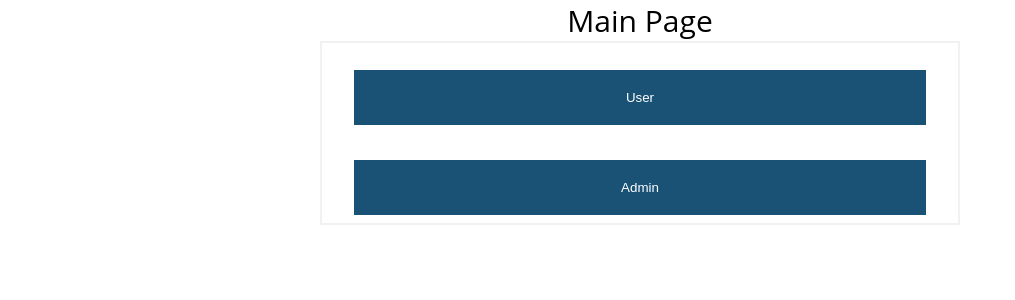
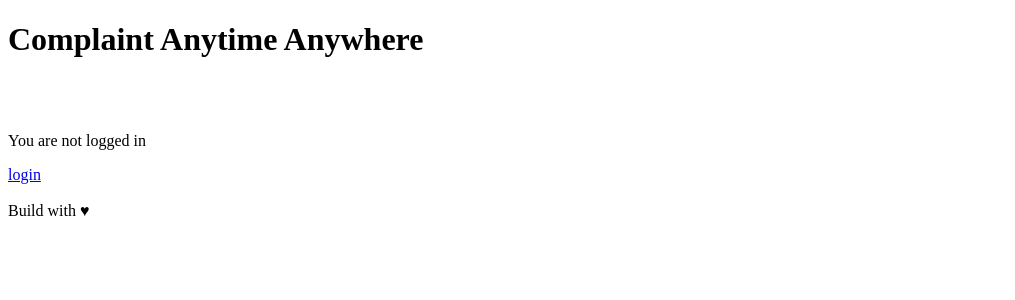
Before and after one commit to vasukataria/H-ComplaintAnywhereAnytime, a Django app: page / in a window 1280 px wide. Shown: the top 300 px of the page, without its empty margins (0-1015 px from the left). Run offline with Django 3.2, Linux system fonts and the light colour scheme.

Commit message:
Update login etc

```diff
--- a/CAAT/urls.py
+++ b/CAAT/urls.py
@@ -17,8 +17,9 @@ from . import views
 url_patterns = [
     re_path('^$', views.front, name='front'),
     re_path(r'^signUp/$', views.signUp, name='signUp'),
-    re_path(r'^login/$', views.login, name='login'),
-    re_path(r'^logout/$', views.logout, name='logout'),
+    re_path(r'^home/$', views.Home.as_view(), name='home'),
+    # re_path(r'^login/$', views.login, name='login'),
+    # re_path(r'^logout/$', views.logout, name='logout'),
 
     # GET /complaints/ - Get all complaints
     # POST /complaints/ - Create new complaint
--- a/CAAT/views.py
+++ b/CAAT/views.py
@@ -1,3 +1,5 @@
+from django.contrib.auth.decorators import login_required
+from django.contrib.auth.mixins import LoginRequiredMixin
 from django.shortcuts import render, redirect, get_object_or_404
 from django.contrib import messages
 from django.urls import reverse
@@ -12,25 +14,25 @@ def front(request):
     return render (request,"front.html")
 
 
-def login(request):
-    if request.method =='POST':
-        #import ipdb; ipdb.set_trace()
-        rollNo = request.POST['rollNo']
-        #rollNo = request.POST['rollNo']
-        password = request.POST['password']
-
-        #import ipdb; ipdb.set_trace()
-        user = auth.authenticate(username=rollNo,password=password)
-
-        if user is not None:
-            auth.login(request, user)
-            return redirect("complaints")
-        else:
-            messages.info(request,'invalid')
-            return redirect("login")
-
-    else:
-        return render(request,"login.html")
+# def login(request):
+#     if request.method =='POST':
+#         #import ipdb; ipdb.set_trace()
+#         rollNo = request.POST['rollNo']
+#         #rollNo = request.POST['rollNo']
+#         password = request.POST['password']
+#
+#         #import ipdb; ipdb.set_trace()
+#         user = auth.authenticate(username=rollNo,password=password)
+#
+#         if user is not None:
+#             auth.login(request, user)
+#             return redirect("complaints")
+#         else:
+#             messages.info(request,'invalid')
+#             return redirect("login")
+#
+#     else:
+#         return render(request,"login.html")
 
 
 def signUp(request):
@@ -80,6 +82,7 @@ def signUp(request):
     return render(request,"signUp.html",context)
 
 
+@login_required()
 def list(request):
     if request.method == 'GET':
         complaints = Complaints.objects.all()
@@ -184,14 +187,14 @@ def logout(request):
     auth.logout(request)
     return redirect('/')
 
-class NewComplaint(View):
+class NewComplaint(LoginRequiredMixin, View):
     def get(self, request):
         context = {
             'complaint_types': Complaints.COMPLAINTS_TYPES
         }
         return render(request, 'create_complaint.html', context=context)
 
-class ComplaintListCreateView(View):
+class ComplaintListCreateView(LoginRequiredMixin, View):
 
     def get(self, request):
         print("Get all complaints from database")
@@ -228,7 +231,7 @@ class ComplaintListCreateView(View):
         # return redirect(reverse('complaint-detail'), kwargs={'pk': new_complaint.id})
 
 
-class ComplaintsDetailView(View):
+class ComplaintsDetailView(LoginRequiredMixin, View):
     def get(self, request, pk=None):
         print("Querying a single complaint with id {} from database".format(pk))
         # Query complaint from database. Raise 404 if complaint is not found.
@@ -236,9 +239,9 @@ class ComplaintsDetailView(View):
         return render(request, 'complaint_detail.html', context={'complaint': complaint})
 
 
-class MyComplaints(View):
+class MyComplaints(LoginRequiredMixin, View):
     def get(self, request):
-        complaints = Complaints.objects.all().order_by('-created_at')
+        complaints = Complaints.objects.filter(user=request.user).order_by('-created_at')
         count = Complaints.objects.count()
         context = {
             'complaints': complaints,
@@ -246,3 +249,33 @@ class MyComplaints(View):
         }
 
         return render(request, 'list.html', context)
+
+
+class WorkerHome(LoginRequiredMixin, View):
+    def get(self, request):
+        complaints = Complaints.objects.filter(type=request.user).order_by('-created_at')
+        count = Complaints.objects.count()
+        context = {
+            'complaints': complaints,
+            'count':count
+        }
+
+        return render(request, 'worker-home.html', context)
+
+
+class Home(LoginRequiredMixin, View):
+    def get(self, request):
+        if request.user.profile.type == 'STUDENT':
+            # Get complaints submitted by user
+            complaints = Complaints.objects.filter(user=request.user).order_by('-created_at')
+        else:
+            # Get compalints registered against the user (Electrician, Carpenter etc.)
+            complaints = Complaints.objects.filter(type=request.user.profile.can_workon()).order_by('-created_at')
+
+        context = {
+            'complaints': complaints,
+            'count': complaints.count(),
+            'user_type': request.user.profile.type
+        }
+
+        return render(request, 'home.html', context)
--- a/mainApp/settings.py
+++ b/mainApp/settings.py
@@ -136,3 +136,5 @@ MEDIA_URL ='/media/'
 MEDIA_ROOT = os.path.join(BASE_DIR,'media')
 
 ADMIN_SITE_TITLE = "dsgd"
+# LOGIN_URL='/login/'
+LOGIN_REDIRECT_URL = '/home/'
--- a/mainApp/urls.py
+++ b/mainApp/urls.py
@@ -26,4 +26,5 @@ admin.site.site_title = _("CAA Admin")
 urlpatterns = [
     path("",include(url_patterns)),
     path('admin/', admin.site.urls),
+    path('accounts/', include('django.contrib.auth.urls')),
 ]#+ static(settings.MEDIA_URL, document_root=settings.MEDIA_ROOT)
--- a/templates/front.html
+++ b/templates/front.html
@@ -1,78 +1,10 @@
-<!DOCTYPE html>
-<html>
-<head>
-    <meta charset="utf-8">
-    <meta http-equiv ='X-UA-Compatible' content='IE=edge'>
-    <title>  </title>
-    <meta name='viewport' content='width=device-width, initial-scale=1'>
-    <link rel='stylesheet' type='text/css' media='screen' href='main.css'>
-    <script src='main.js'></script>
-    </head>
-    <style>
+{% extends 'base.html' %}
 
-form {
-border: 2px solid #f1f1f1;
-        width: 50%;
-}
-
-
-button {
-background-color: #1A5276;
-color: white;
-padding: 20px 20px;
-margin: 8px 0;
-border: none;
-cursor: pointer;
-width: 90%;
-}
-    .wrapper{
-         text-align: center;
-         }
-/* set a hover effect for the button*/
-
-button:hover {
-opacity: 0.8;
-}
-
-
-/*set styles for span and cancel button on small screens*/
-
-@media screen and (max-width: 300px) {
-span.psw {
-display: block;
-float: none;
-}
-.cancelbtn {
-width: 100%;
-}
-}
-</style>
-
-<body >
-
-<center><h2>Main Page</h2></center>
-<!--Step 1 : Adding HTML-->
-    <div align =center>
-<center>
-    <form action="/login/" method="post">
-    {% csrf_token %}
-
-
-<div class="container">
-
-            <br>
-            <button type="button"><a style="
-                color: white;
-                text-decoration: unset;
-            " href="/login/">User</a></button>
-            <br>
-            <br>
-            <button type="button"><a style="
-                color: white;
-                text-decoration: unset;" href="/admin/">Admin</a></button>
-
-</form> </center></div>
-
-</body>
-
-</html>
+{% block content %}
+{% if user.is_authenticated %}
+  Hi {{ user.username }}!
+{% else %}
+  <p>You are not logged in</p>
+  <a href="{% url 'login' %}">login</a>
+{% endif %}
+{% endblock %}
--- a/templates/login.html
+++ b/templates/registration/login.html
@@ -11,12 +11,12 @@
 <body>
     <center><h2>User</h2>
 
-    <form action="/login/" method="post">
+    <form method="post">
             {% csrf_token %}
     <br>
 
     User roll_number:
-    <input type="text" name="rollNo">
+    <input type="text" name="username">
     <br>
     <br>
     User password:
```
Also changed, not shown: CAAT/models.py (+8 -2 lines), templates/home.html (added, +18 -0 lines), templates/list.html (+0 -10 lines), 1 other file.
